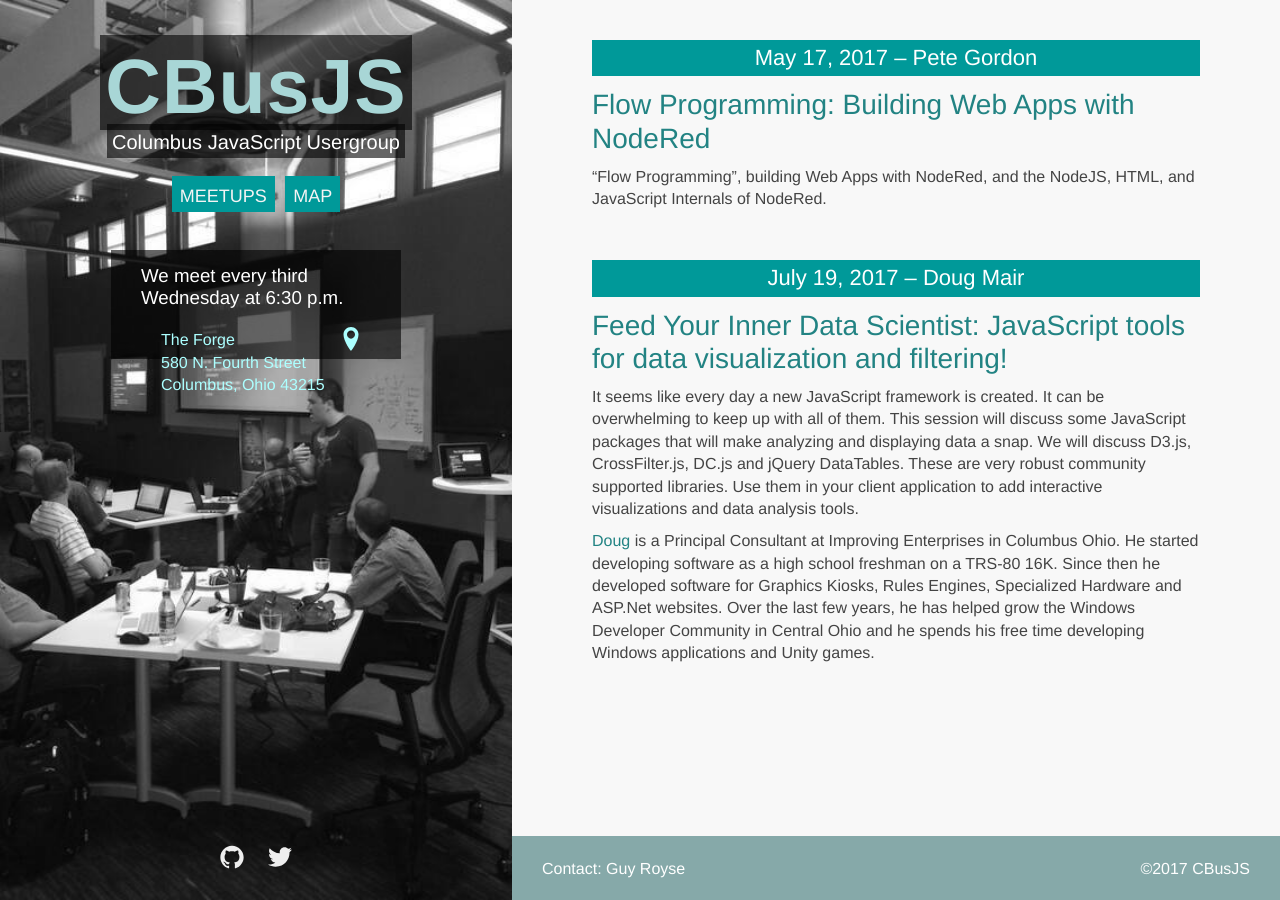
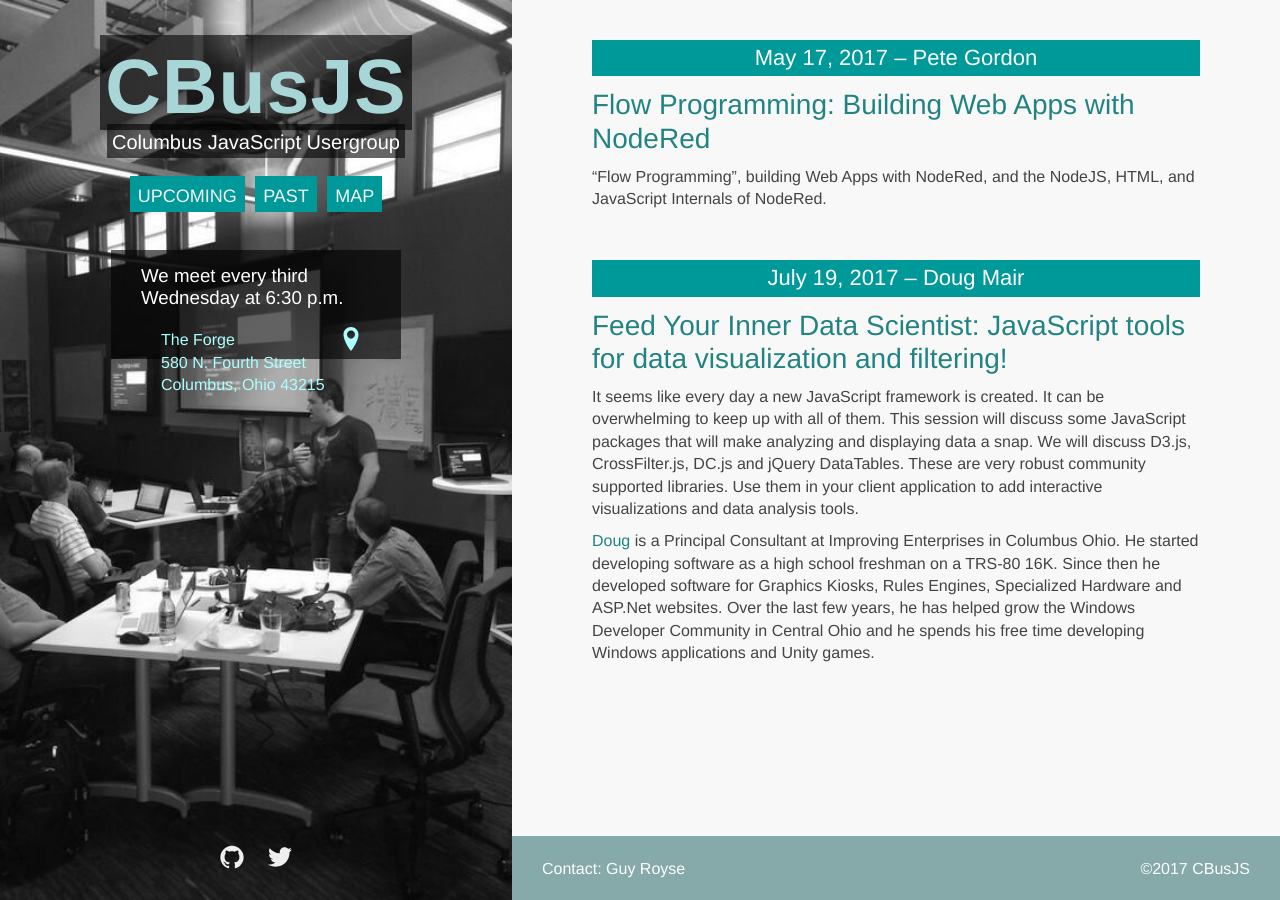
Before and after one commit to columbusjs/columbusjs.github.io, a Jekyll site: the page built from index.html, in a window 1280 px wide. Built offline with Jekyll 4.4.1, drawn with Linux system fonts in a browser that asks for light colours; the list of posts is cut into pages by our own code.

Commit message:
added upcoming and past links

```diff
--- a/_includes/sidebar.html
+++ b/_includes/sidebar.html
@@ -6,7 +6,8 @@
 
   <div class="left-menu">
     <ul>
-      <li><a href="/meetups">Meetups</a></li>
+      <li><a href="/">Upcoming</a></li>
+      <li><a href="/meetups">Past</a></li>
       <li><a href="/map">Map</a></li>
     </ul>
   </div>
--- a/_layouts/default.html
+++ b/_layouts/default.html
@@ -6,7 +6,6 @@
   <body>
 
     {% include sidebar.html %}
-
 
     <div class="page-content">
 
```
